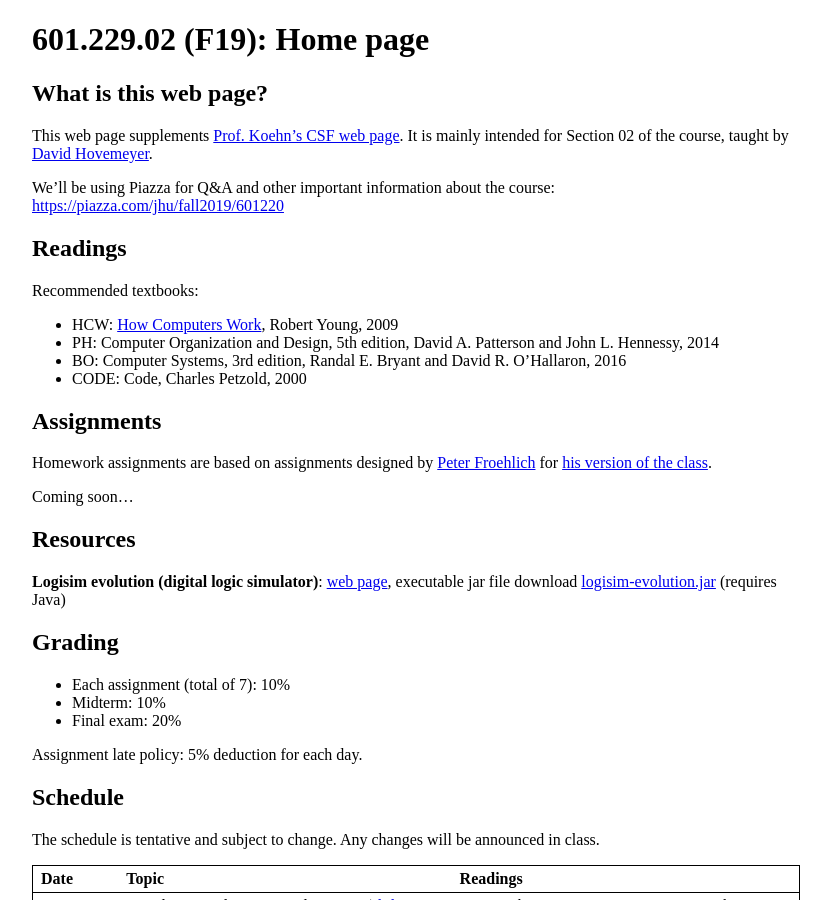
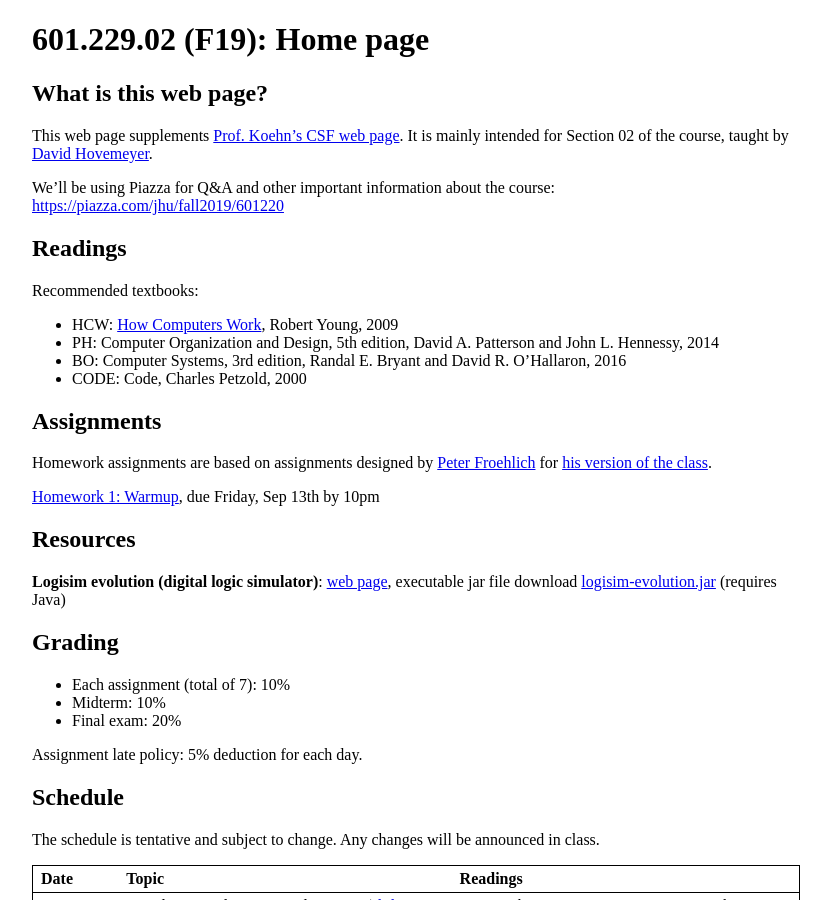
Before and after one commit to jhucsf/fall2019, a Jekyll site: the page built from index.md, in a window 1280 px wide and 900 px high. Shown: the whole window, without its empty margins (224-1055 px from the left). Built offline with Jekyll 4.4.1, drawn with Linux system fonts in a browser that asks for light colours.

Commit message:
link to homework 1

```diff
--- a/index.md
+++ b/index.md
@@ -22,7 +22,7 @@ Recommended textbooks:
 
 Homework assignments are based on assignments designed by [Peter Froehlich](https://www.cs.jhu.edu/~phf) for [his version of the class](https://www.cs.jhu.edu/~phf/2018/fall/cs229/).
 
-Coming soon...
+[Homework 1: Warmup](hw/hw1.html), due Friday, Sep 13th by 10pm
 
 ## Resources
 
```
